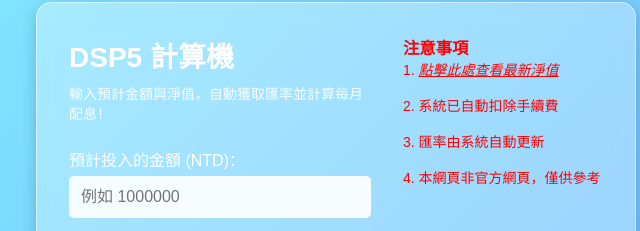
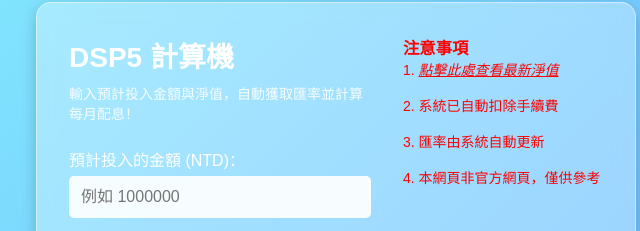
Before and after one commit to kevinyicheng/DSP5, a plain HTML site: page index.html in a window 1280 px wide. Shown: the part 186-417 px from the top of the page, 304-944 px from the left. Drawn offline with Linux system fonts and the light colour scheme.

Commit message:
Update index.html

```diff
--- a/index.html
+++ b/index.html
@@ -186,7 +186,7 @@
     <div class="container">
         <div class="left-section">
             <h2>DSP5 計算機</h2>
-            <p class="description">輸入預計金額與淨值，自動獲取匯率並計算每月配息！</p>
+            <p class="description">輸入預計投入金額與淨值，自動獲取匯率並計算每月配息！</p>
 
             <div class="form-group">
                 <label for="investment">預計投入的金額 (NTD)：</label>
```
